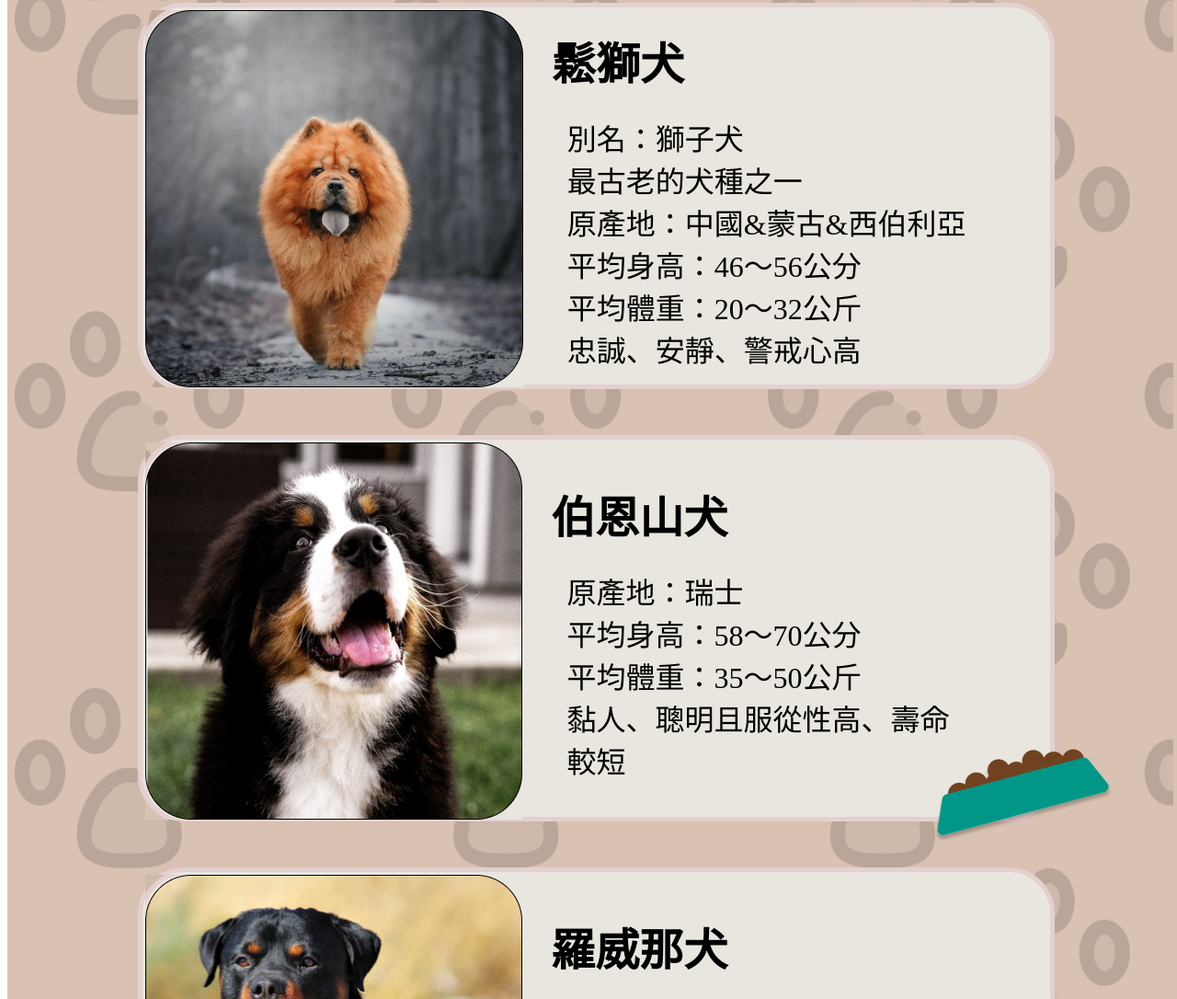
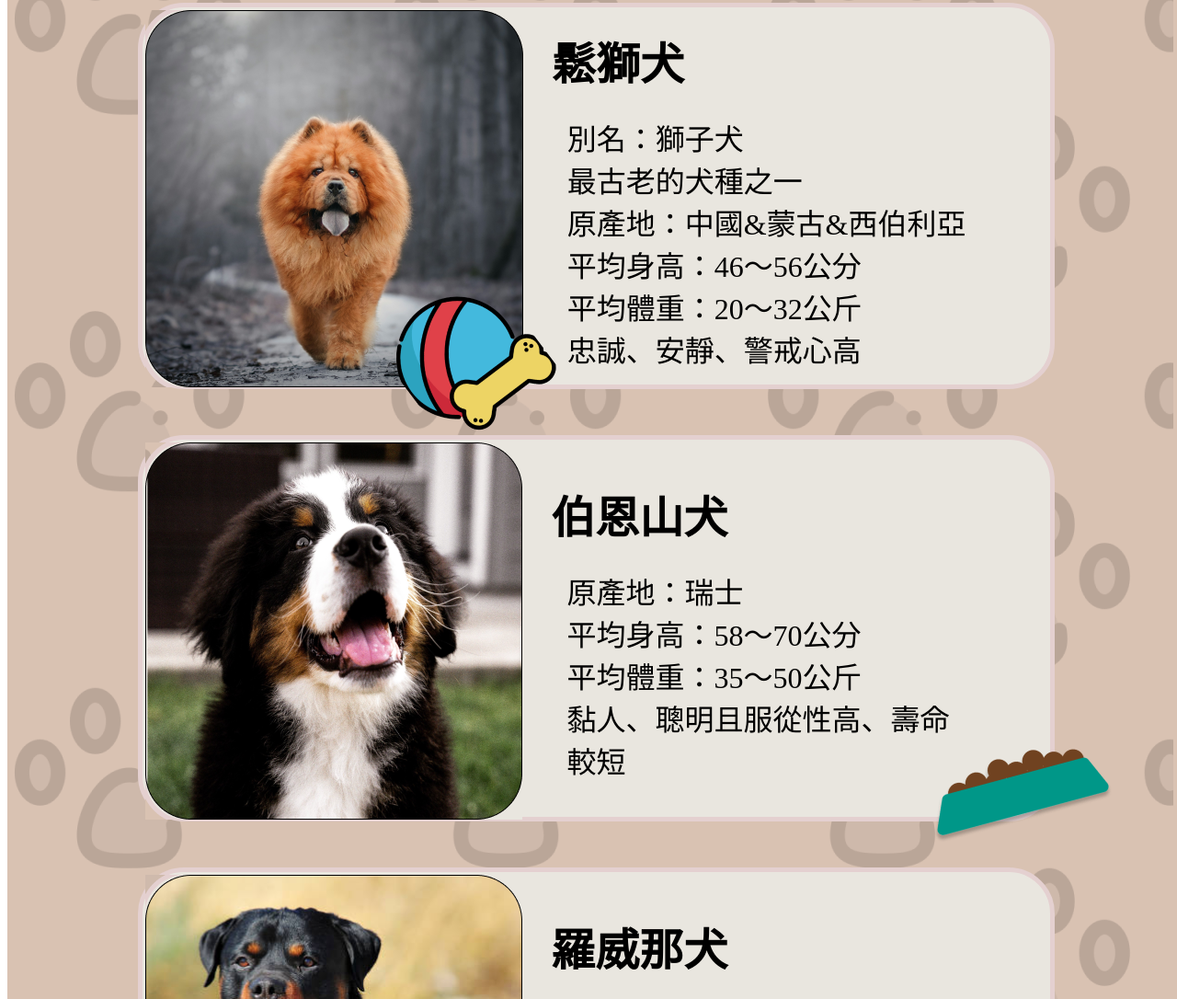
Before and after one commit to anntseng29/anntseng29.github.io, a plain HTML site: page index.htm in a window 1280 px wide. Shown: the part 2341-3427 px from the top of the page at 92% size. Drawn offline with Linux system fonts and the light colour scheme.

Commit message:
Add files via upload

```diff
--- a/index.htm
+++ b/index.htm
@@ -121,6 +121,10 @@
                         </td>
                     </tr>
                 </table>
+
+                <div class="icon8">
+                    <img src="image/球.png" alt="">
+                </div>
             </div>
 
             <div class="card">
--- a/style.css
+++ b/style.css
@@ -110,3 +110,10 @@ section{
     top: 310px;
     left: 280px;
 }
+
+.icon8{
+    position: absolute;
+    z-index: 0;
+    top: 278px;
+    left: 250px;
+}
```
Also changed, not shown: image/球.png (added).
